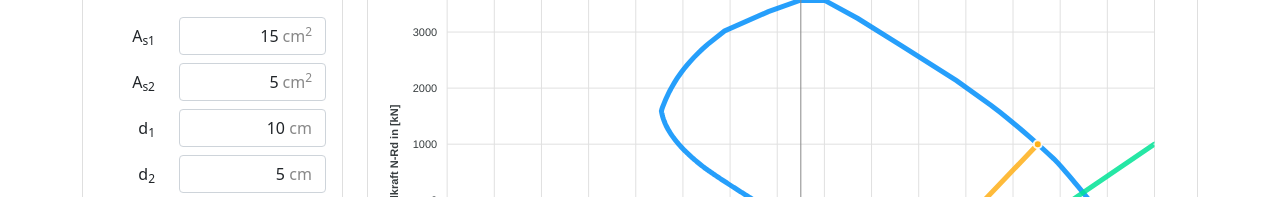
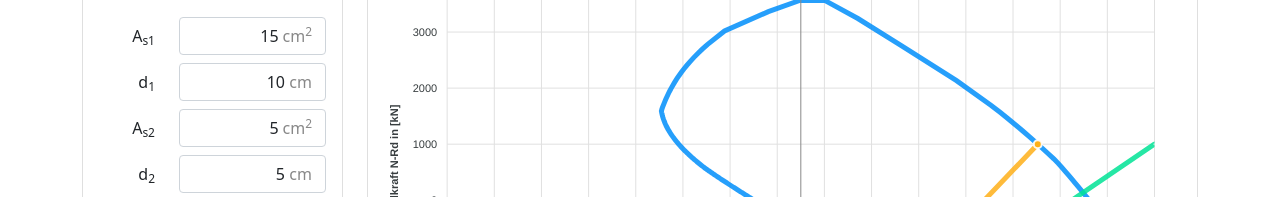
Before and after one commit to kurtlachmann/beton-interaktion, a React (Create React App) app: page /beton-interaktion/rechteck_qs in a window 1280 px wide. Shown: the part 208-405 px from the top of the page. Built offline with nearby package versions, Linux system fonts and the light colour scheme.

Commit message:
Correctly sort the Baustahl InputCard
A_s1 and d_1 belong together. Their input fields should be next to each other.

```diff
--- a/src/rechteck_qs/RechteckQS.tsx
+++ b/src/rechteck_qs/RechteckQS.tsx
@@ -118,8 +118,8 @@ export default function RechteckQS() {
 
 					<InputCard header="Baustahl" options={[{label: "B500"}]}>
 						<Input label={<>A<sub>s1</sub></>} defaultValue={A_s1} unit="cm2" setValue={set_A_s1} />
+						<Input label={<>d<sub>1</sub></>} defaultValue={d_1} unit="cm" setValue={set_d_1} />
 						<Input label={<>A<sub>s2</sub></>} defaultValue={A_s2} unit="cm2" setValue={set_A_s2} />
-						<Input label={<>d<sub>1</sub></>} defaultValue={d_1} unit="cm" setValue={set_d_1} />
 						<Input label={<>d<sub>2</sub></>} defaultValue={d_2} unit="cm" setValue={set_d_2} />
 					</InputCard>
 
```
